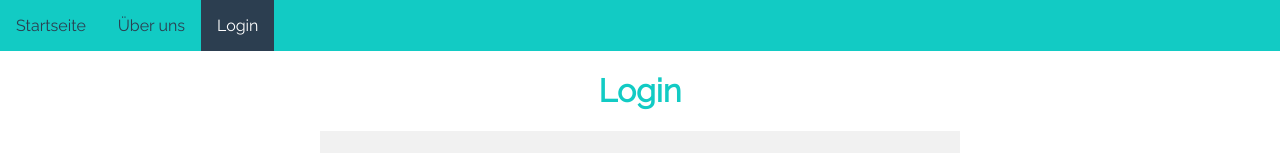
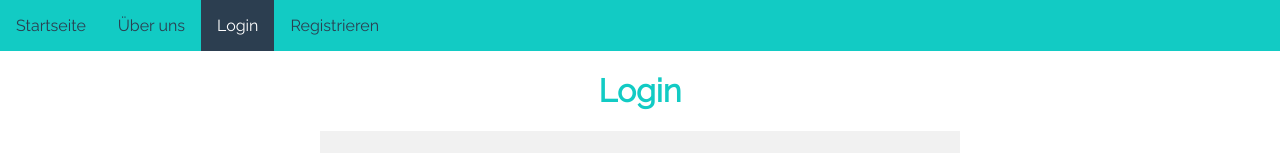
Before and after one commit to NeighborhoodAid/frontend, a Vue app: page /login in a window 1280 px wide. Shown: the top 153 px of the page. Built offline with nearby package versions, Linux system fonts and the light colour scheme.

Commit message:
Add register button to navbar

```diff
--- a/src/App.vue
+++ b/src/App.vue
@@ -1,13 +1,18 @@
 <template>
   <div id="app">
-    <div id="nav">
+    <div class="nav">
       <router-link to="/">Startseite</router-link>
       <router-link to="/about">Über uns</router-link>
-      <router-link v-if="$store.getters['userModule/isLoggedIn']" to="/profile">Profile</router-link>
-      <router-link v-if="$store.getters['userModule/isLoggedIn']" to="/createList">Liste erstellen</router-link>
-      <router-link v-if="$store.getters['userModule/isLoggedIn']" to="/buyList">Liste erledigen</router-link>
-      <router-link v-if="$store.getters['userModule/isLoggedIn']" to="/logout">Logout</router-link>
-      <router-link v-else to="/login">Login</router-link>
+      <div class="nav" v-if="$store.getters['userModule/isLoggedIn']">
+        <router-link to="/profile">Profile</router-link>
+        <router-link to="/createList">Liste erstellen</router-link>
+        <router-link to="/buyList">Liste erledigen</router-link>
+        <router-link to="/logout">Logout</router-link>
+      </div>
+      <div class="nav" v-else>
+        <router-link to="/login">Login</router-link>
+        <router-link to="/register">Registrieren</router-link>
+      </div>
     </div>
     <router-view/>
   </div>
@@ -40,7 +45,7 @@ export default Vue.extend({
     flex-direction: column;
   }
 
-  #nav {
+  .nav {
     background: #12CBC4;
     overflow: hidden;
     flex-shrink: 0;
--- a/src/views/Register.vue
+++ b/src/views/Register.vue
@@ -1,7 +1,7 @@
 <template>
     <div class="register">
         <h1>Registrieren</h1>
-        <form id="login-form" @submit.prevent="onRegister" v-if="!isSubmitted">
+        <form @submit.prevent="onRegister" v-if="!isSubmitted">
 
             <div class="container">
                 <label for="email"><b>E-Mail-Adresse</b></label>
@@ -36,13 +36,14 @@
 
 <script lang="ts">
     import Vue from 'vue'
-    export default Vue.extend({
+    export default Vue.extend( {
         data: function () {
             return {
                 isSubmitted: false
             }},
         methods: {
-            onRegister: function (){
+            onRegister: function () {
+                // TODO call to backend
                 this.isSubmitted = true;
             }
         }
```
